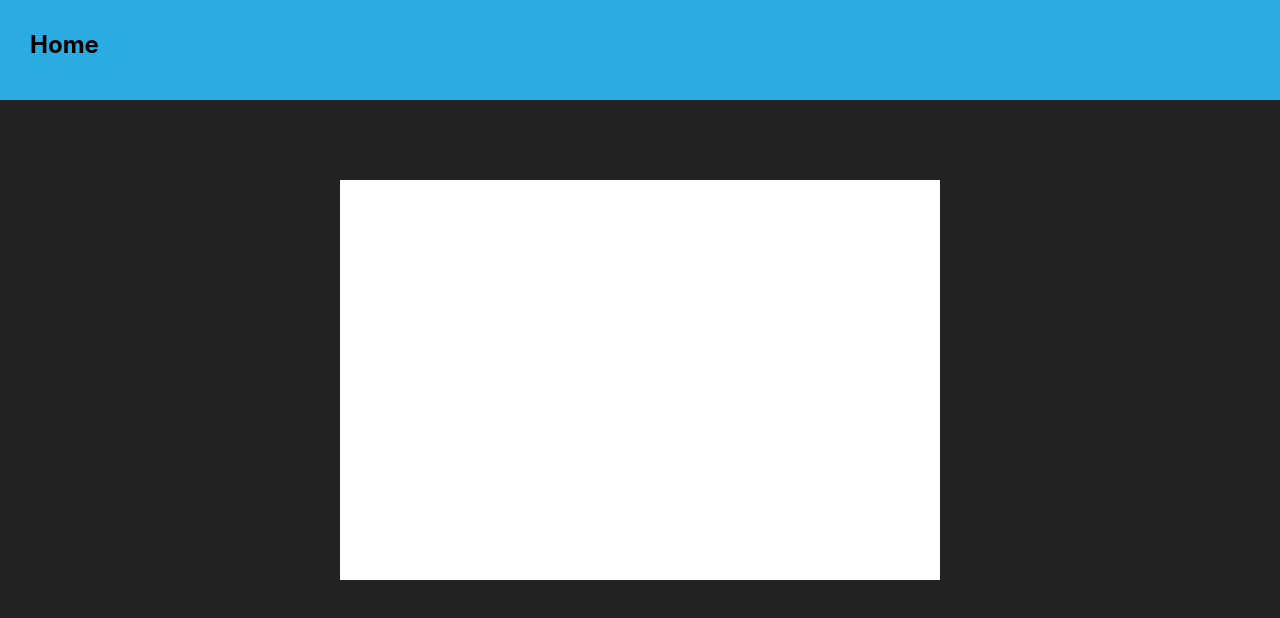
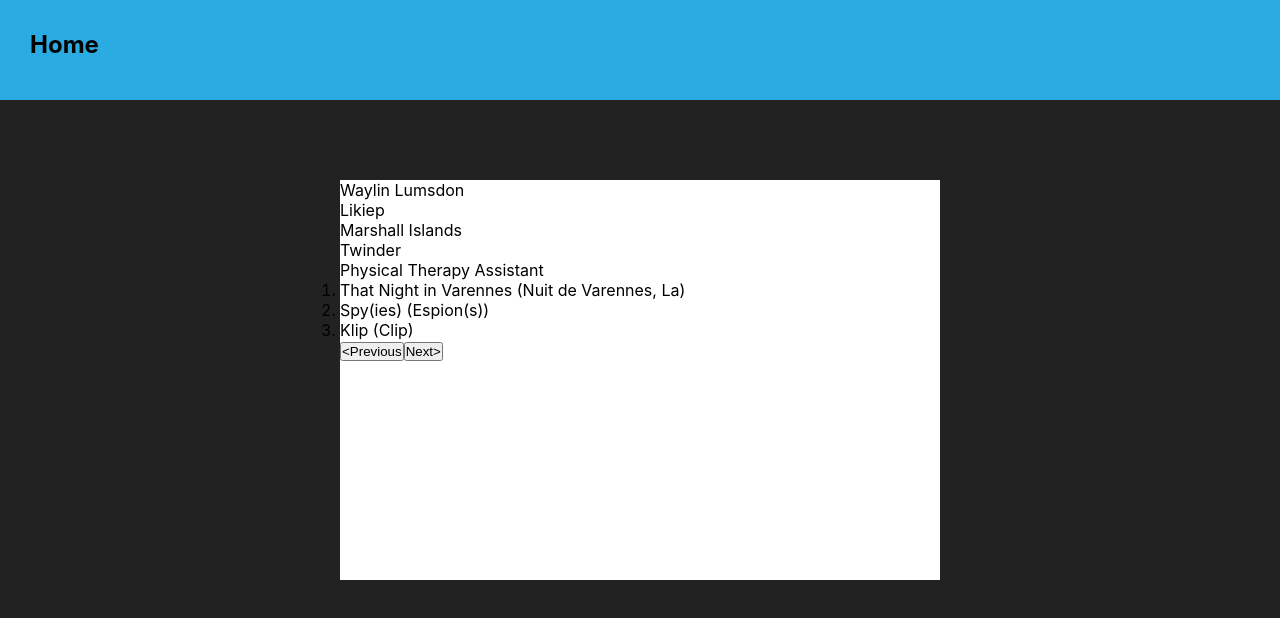
Before and after one commit to re-ross/user-directory, a React (Create React App) app: page / in a window 1280 px wide. Shown: the top 618 px of the page. Built offline with nearby package versions, Linux system fonts and the light colour scheme.

Commit message:
able to generate cards for each user and cycle forward/backwards through them. next is styling and delete

```diff
--- a/src/components/User.jsx
+++ b/src/components/User.jsx
@@ -2,16 +2,27 @@ import React from "react";
 
 function User({
   id,
-  displayName,
+  firstName,
+  lastName,
   city,
   country,
   employer,
   title,
-  favoriteMovies,
+  movies,
 }) {
   return (
-    <div className="userCard">
+    <div>
       <p>{id}</p>
+      <p>{firstName + "  " + lastName}</p>
+      <p>{city}</p>
+      <p>{country}</p>
+      <p>{employer}</p>
+      <p>{title}</p>
+      <ol>
+        {movies.map((movie, id) => (
+          <li key={id}>{movie}</li>
+        ))}
+      </ol>
     </div>
   );
 }
--- a/src/components/UserView.jsx
+++ b/src/components/UserView.jsx
@@ -3,29 +3,61 @@ import "../styles/UserView.css";
 import data from "../data/data.js";
 import User from "./User";
 
-function UserView() {
+export default function UserView() {
   const [users, SetUsers] = useState([]);
+  const [currentUser, setCurrentUser] = useState(0);
+
+  const nextUser = () => {
+    if (currentUser < users.length - 1) {
+      setCurrentUser(currentUser + 1);
+    }
+  };
+  const prevUser = () => {
+    if (currentUser > 0) {
+      setCurrentUser(currentUser - 1);
+    }
+  };
 
   useEffect(() => {
     SetUsers(data);
     console.log(data);
-  }, []);
-
+  }, [users]);
   return (
     <div className="user-view">
-      {users.map((user) => (
+      {data.map((user, id) => {
+        if (id === currentUser)
+          return (
             <User
+              allusers={users}
               key={user.id}
-          displayName={user.name.first}
+              firstName={user.name.first}
+              lastName={user.name.last}
               city={user.city}
               country={user.country}
               employer={user.employer}
               title={user.title}
-          favoriteMovies={user.favoriteMovies}
+              movies={user.favoriteMovies}
             />
-      ))}
+          );
+      })}
+      <button onClick={() => prevUser()}>{"<"}Previous</button>
+      <button onClick={() => nextUser()}>Next{">"}</button>
     </div>
   );
 }
 
-export default UserView;
+//  {
+//    users.map((user, id) => (
+//      <User
+//        key={user.id}
+//        id={user.id}
+//        firstName={user.name.first}
+//        lastName={user.name.last}
+//        city={user.city}
+//        country={user.country}
+//        employer={user.employer}
+//        title={user.title}
+//        favoriteMovies={user.favoriteMovies}
+//      />
+//    ));
+//  }
```
Lines whose indentation alone changed are shown as unchanged.
